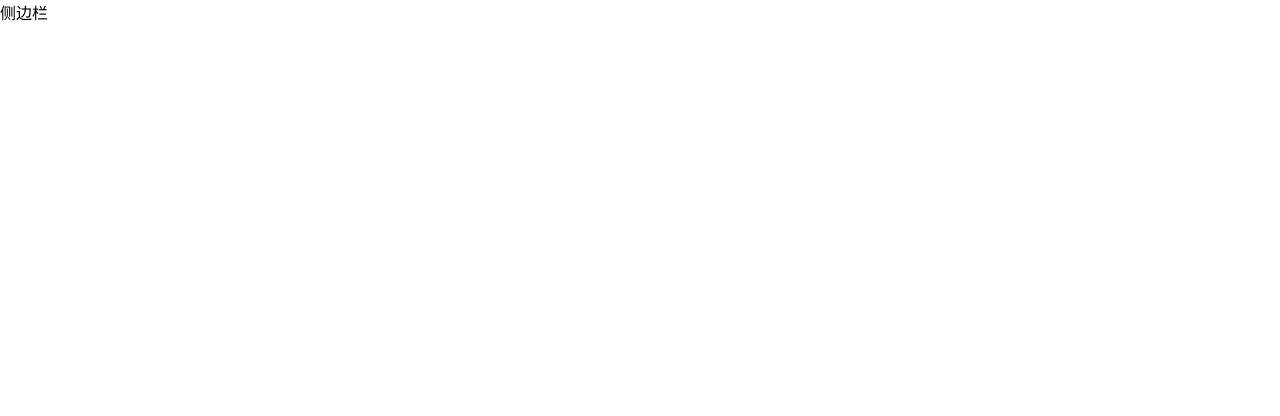
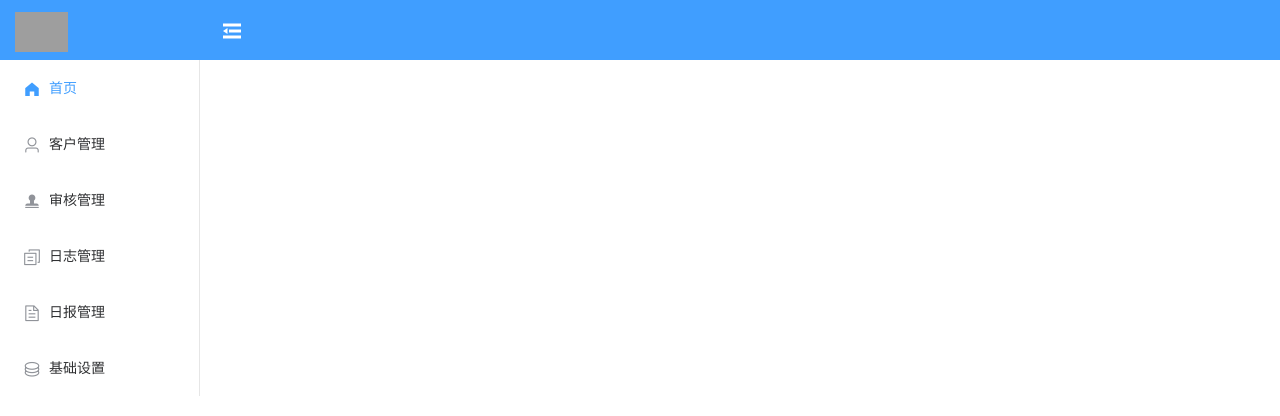
Before and after one commit to coderapg/jnmes, a Vue app: page /#/ in a window 1280 px wide. Shown: the top 416 px of the page. Built offline with nearby package versions, Linux system fonts and the light colour scheme; grey boxes are pictures that could not be loaded.

Commit message:
layout-侧边栏导航

```diff
--- a/src/views/layout/index.vue
+++ b/src/views/layout/index.vue
@@ -1,12 +1,159 @@
 <template>
-  <div class="layout-container">侧边栏</div>
+  <div class="layout-container">
+    <!-- Container 布局容器 -->
+    <el-container>
+      <el-aside width="200px">
+        <div class="logo">
+          <a href="#">
+            <img src="http://sms.jnmes.com/img/logo.bec6bef1.svg" alt="">
+          </a>
+        </div>
+        <!-- 侧边导航栏 -->
+        <el-menu
+          default-active="1"
+          :collapse="isCollapse">
+          <el-menu-item index="1">
+            <i class="el-icon-s-home"></i>
+            <span slot="title">首页</span>
+          </el-menu-item>
+          <el-menu-item index="2">
+            <i class="el-icon-user"></i>
+            <span slot="title">客户管理</span>
+          </el-menu-item>
+          <el-menu-item index="3">
+            <!-- el-icon-zoom-in -->
+            <!-- el-icon-s-check -->
+            <i class="el-icon-s-check"></i>
+            <span slot="title">审核管理</span>
+          </el-menu-item>
+          <el-menu-item index="4">
+            <i class="el-icon-document-copy"></i>
+            <span slot="title">日志管理</span>
+          </el-menu-item>
+          <el-menu-item index="5">
+            <i class="el-icon-document"></i>
+            <span slot="title">日报管理</span>
+          </el-menu-item>
+          <el-menu-item index="6">
+            <!-- <i class="el-icon-setting"></i> -->
+            <i class="el-icon-coin"></i>
+            <span slot="title">基础设置</span>
+          </el-menu-item>
+          <!-- <el-submenu index="1">
+            <template slot="title">
+              <i class="el-icon-location"></i>
+              <span>导航一</span>
+            </template>
+            <el-menu-item-group>
+              <template slot="title">分组一</template>
+              <el-menu-item index="1-1">选项1</el-menu-item>
+              <el-menu-item index="1-2">选项2</el-menu-item>
+            </el-menu-item-group>
+            <el-menu-item-group title="分组2">
+              <el-menu-item index="1-3">选项3</el-menu-item>
+            </el-menu-item-group>
+            <el-submenu index="1-4">
+              <template slot="title">选项4</template>
+              <el-menu-item index="1-4-1">选项1</el-menu-item>
+            </el-submenu>
+          </el-submenu> -->
+        </el-menu>
+        <!-- /侧边导航栏 -->
+      </el-aside>
+      <el-container>
+        <el-header>
+          <div class="header">
+            <!-- el-icon-s-unfold -->
+            <i class="el-icon-s-fold" />
+            <div class="user-wrap"></div>
+          </div>
+        </el-header>
+        <el-main>
+          <router-view />
+        </el-main>
+      </el-container>
+    </el-container>
+    <!-- /Container 布局容器 -->
+  </div>
 </template>
 
 <script>
 
 export default {
-  name: 'LayoutIndex'
+  name: 'LayoutIndex',
+  data () {
+    return {
+      isCollapse: false
+    }
+  },
+  methods: {
+    handleOpen (key, keyPath) {
+      console.log(key, keyPath)
+    },
+    handleClose (key, keyPath) {
+      console.log(key, keyPath)
+    }
+  }
 }
 </script>
 
-<style lang="less" scoped></style>
+<style lang="less" scoped>
+  .layout-container {
+    position: fixed;
+    left: 0;
+    right: 0;
+    top: 0;
+    bottom: 0;
+    .el-container {
+      width: 100%;
+      height: 100%;
+      .el-aside {
+        .logo {
+          width: 100%;
+          background-color: #409eff;
+          a {
+            display: block;
+            height: 60px;
+            line-height: 60px;
+            padding: 12px 0 0 15px;
+            box-sizing: border-box;
+            img {
+              height: 40px;
+            }
+          }
+        }
+      }
+      .el-container {
+        .el-header {
+          background-color: #409eff;
+          color: #fff;
+          .header {
+            line-height: 60px;
+            i {
+              font-size: 24px;
+              vertical-align: middle;
+              // font-size: 24px;
+              font-weight: normal;
+            }
+          }
+        }
+      }
+      // .el-header {
+      //   .head-container {
+      //     display: flex;
+      //     justify-content: space-between;
+      //     height: 100%;
+      //     .user-info {}
+      //   }
+      // }
+      // .el-container {
+      //   height: 100%;
+      //   .el-aside {
+      //     .el-menu {
+      //       height: 100%;
+      //     }
+      //   }
+      // }
+    }
+  }
+</style>
--- a/src/views/login/index.vue
+++ b/src/views/login/index.vue
@@ -5,7 +5,7 @@
         <el-form ref="userForm" :model="user" :rules="rules" class="user">
           <el-form-item class="logo-title">
             <div class="logo">
-              <img src="./logo.png" alt="">
+              <img src="../../assets/images/logo.png" alt="">
             </div>
             <div class="title">{{ titleName }}</div>
           </el-form-item>
```
Also changed, not shown: src/views/layout/components/NavBar.vue (added, +62 -0 lines), src/assets/images/logo.png (renamed from src/views/login/logo.png).
